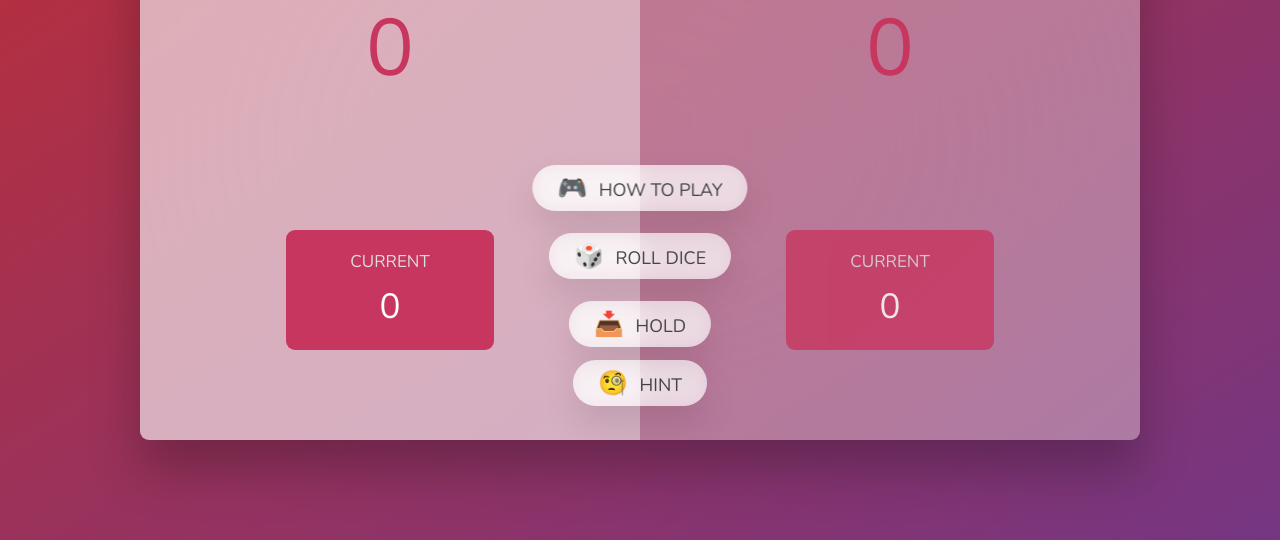
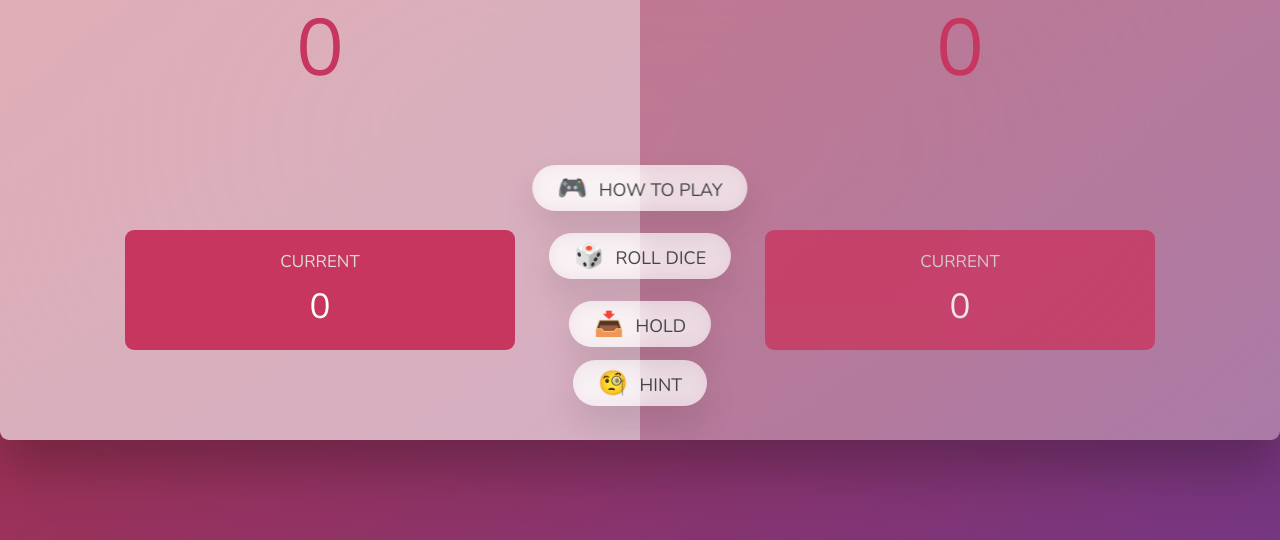
Before and after one commit to magni5scent/Pig-Game, a plain HTML site: page index.html in a window 1280 px wide. Shown: the part 260-800 px from the top of the page. Drawn offline with nearby package versions, Linux system fonts and the light colour scheme.

Commit message:
padding issue with the player class causing it to overflow

```diff
--- a/index.css
+++ b/index.css
@@ -107,7 +107,7 @@ p {
 
 main {
   position: relative;
-  width: 100rem;
+  width: 100vw;
   height: 60rem;
   background-color: rgba(255, 255, 255, 0.35);
   backdrop-filter: blur(200px);
@@ -121,7 +121,7 @@ main {
 
 .player {
   flex: 50%;
-  padding: 9rem;
+  padding: 9rem 2rem;
   display: flex;
   flex-direction: column;
   align-items: center;
```
